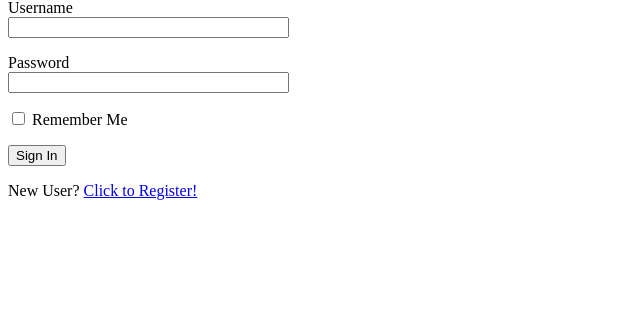
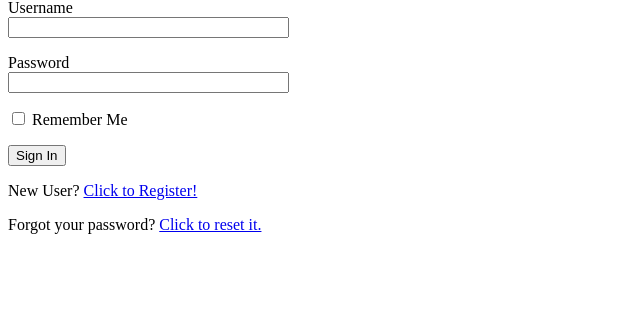
Before and after one commit to sforsell/flaskpost, a Flask app: page /login in a window 1280 px wide. Shown: the part 117-439 px from the top of the page, without its empty margins (0-640 px from the left). Run offline with Flask 2, Linux system fonts and the light colour scheme.

Commit message:
add link to reset pw on login page

```diff
--- a/app/templates/login.html
+++ b/app/templates/login.html
@@ -22,4 +22,5 @@
         <p> {{form.submit() }} </p>
     </form>
     <p> New User? <a href="{{ url_for('register') }}"> Click to Register! </a> </p>
+    <p> Forgot your password? <a href="{{ url_for('reset_password') }}"> Click to reset it.</a> </p>
 {% endblock %}
```
